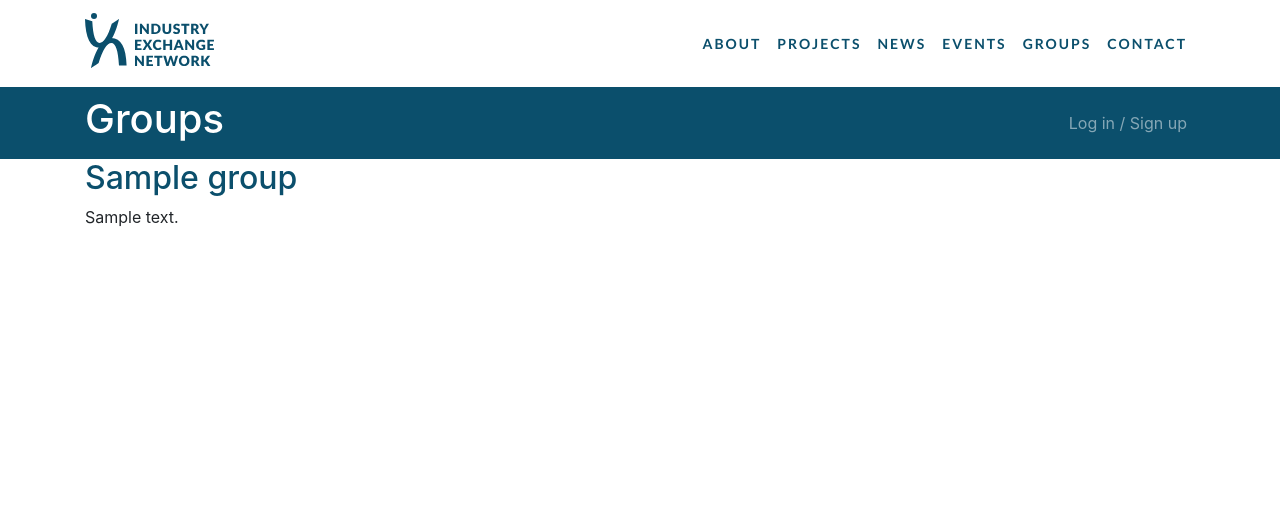
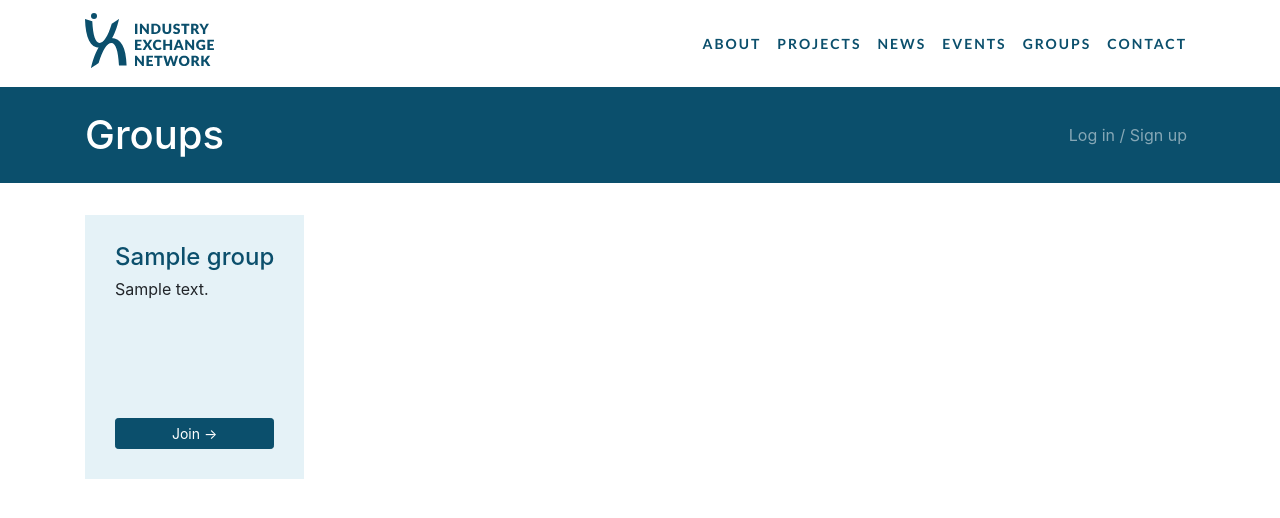
Before and after one commit to UCLComputerScience/103P_2018_team51, a Django app: template ssig_site/base/templates/groups.html in a window 1280 px wide. Shown: the top 518 px of the page. Run offline with Django 3.2, Linux system fonts and the light colour scheme; the template is opened without the code that fills it: most values are stand-ins (such as "Sample title", 1, 10 or a date in 2020); style sheets or scripts are compiled from the project's sources.

Commit message:
improve styling and clean up templates adds group/event cards moves logic for contitional join/leave group button to template fixes spacing in the header

```diff
--- a/media/css/base.scss
+++ b/media/css/base.scss
@@ -1,5 +1,6 @@
 $theme-colors: (
-  "primary": #0b4f6c
+  "primary": #0b4f6c,
+  "light": #e5f2f7
 );
 
 @import "node_modules/bootstrap/scss/bootstrap";
@@ -22,3 +23,47 @@ $theme-colors: (
     color: #fff;
   }
 }
+
+.group-box, .event-box {
+  background: theme-color("light");
+  padding: 30px;
+
+  h2 {
+    color: theme-color("primary");
+    font-size: 1rem * 1.5;
+    line-height: 1.5rem;
+  }
+
+  p {
+    overflow: hidden;
+  }
+}
+
+.group-box {
+  height: 1.5rem * (6 + 5);
+}
+
+.event-box {
+  height: 1.5rem * (11 + 5);
+
+  .event-details {
+    .event-location {
+      font-size: 75%;
+    }
+  }
+
+  .event-details-date {
+    text-align: center;
+    color: theme-color("primary");
+
+    .event-date {
+      background: #fff;
+      line-height: 1.5rem;
+      border-radius: 50%;
+      height: 1.5rem * (2 + 1);
+      width: 1.5rem * (2 + 1);
+      padding-top: 0.7rem;
+      text-transform: uppercase;
+    }
+  }
+}
--- a/ssig_site/base/templates/event.html
+++ b/ssig_site/base/templates/event.html
@@ -3,7 +3,7 @@
 {% block title %}{{ event.title }}{% endblock %}
 
 {% block header %}
-  <h1>{{ event.title }}</h1>
+  <h1 class="my-3">{{ event.title }}</h1>
 {% endblock %}
 
 {% block content %}
--- a/ssig_site/base/templates/groups.html
+++ b/ssig_site/base/templates/groups.html
@@ -3,12 +3,23 @@
 {% block title %}Groups{% endblock %}
 
 {% block header %}
-  <h1>Groups</h1>
+  <h1 class="my-3">Groups</h1>
 {% endblock %}
 
 {% block content %}
-{% for group in groups %}
-    <a href="{% url 'group-detail' group.id%}"><h2>{{group.name}}</h2></a>
-    <p>{{group.description}}</p>
-{% endfor %}
+  <div class="row my-3">
+    {% for group in groups %}
+      <div class="col-xl-4 my-3 d-flex align-items-stretch">
+        <div class="group-box d-flex flex-column">
+          <h2>{{ group.name }}</h2>
+          <p>{{ group.description }}</p>
+          {% if group in user.interest_groups.all %}
+            <a class="btn btn-outline-primary btn-sm btn-block mt-auto" href="{% url 'group-detail' group.id %}" role="button">More &rarr;</a>
+          {% else %}
+            <a class="btn btn-primary btn-sm btn-block mt-auto" href="{% url 'group-detail' group.id %}" role="button">Join &rarr;</a>
+          {% endif %}
+        </div>
+      </div>
+    {% endfor %}
+  </div>
 {% endblock %}
--- a/ssig_site/base/views.py
+++ b/ssig_site/base/views.py
@@ -12,8 +12,7 @@ def index(request):
 
 def group(request, id):
     this_group = Group.objects.all().get(id=id)
-    group_member = request.user in this_group.user_set.all()
-    return render(request, 'group-detail.html', {'group': this_group, 'group_member': group_member})
+    return render(request, 'group-detail.html', {'group': this_group})
 
 
 def events(request):
```
Also changed, not shown: ssig_site/base/templates/events.html (+34 -6 lines), ssig_site/base/templates/group-detail.html (+5 -5 lines).
